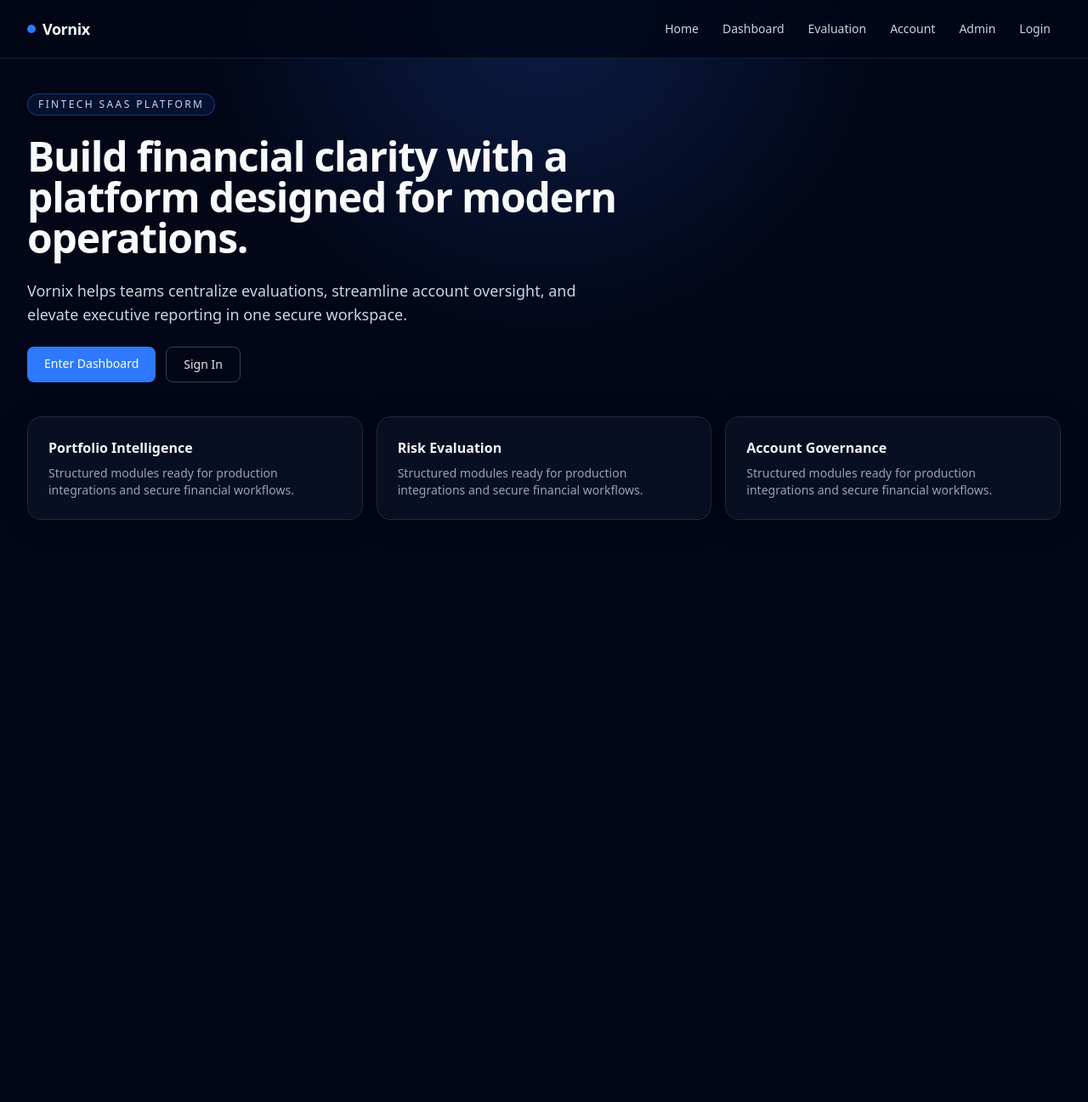
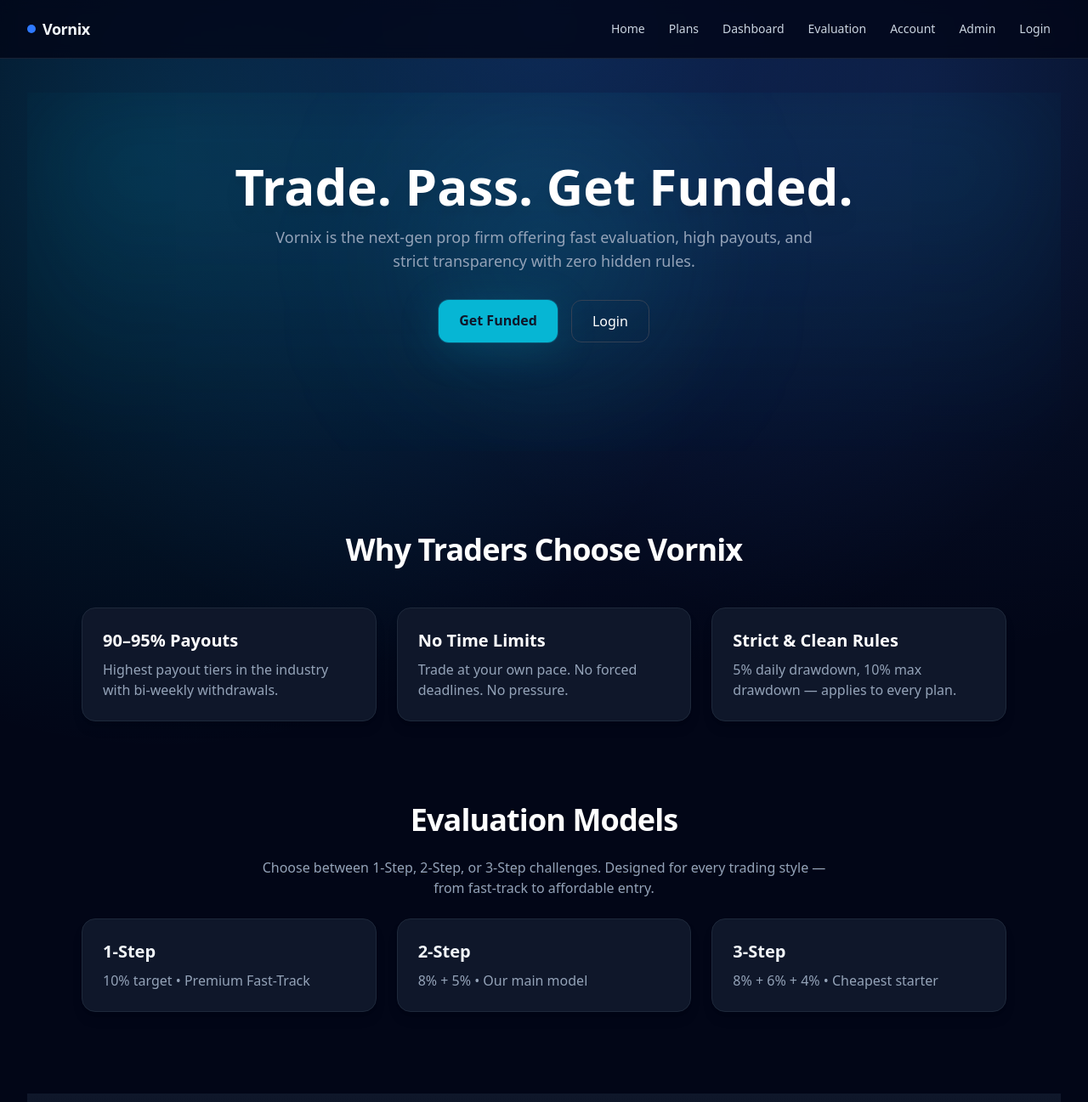
Before and after one commit to vornixfunding-design/vornix-frontend, a Next.js app: page / in a window 1280 px wide. Shown: the top 1297 px of the page at 85% size. Before the commit the page ends 800 px from the top, so only its background shows below. Built offline with nearby package versions, Linux system fonts and the light colour scheme.

Commit message:
Redesign homepage with premium fintech styling

```diff
--- a/app/globals.css
+++ b/app/globals.css
@@ -11,12 +11,19 @@
 }
 
 body {
-  @apply bg-slate-950 text-slate-100;
+  @apply bg-slate-950 text-slate-200 antialiased;
+  background-image:
+    radial-gradient(circle at 15% 10%, rgb(6 182 212 / 0.18), transparent 34%),
+    radial-gradient(circle at 85% 5%, rgb(59 130 246 / 0.14), transparent 32%);
 }
 
 @layer components {
+  .section-title {
+    @apply text-3xl font-semibold tracking-tight text-white md:text-4xl;
+  }
+
   .card {
-    @apply rounded-2xl border border-slate-800 bg-slate-900/60 p-6 shadow-soft backdrop-blur;
+    @apply rounded-2xl border border-slate-800 bg-slate-900 p-6 shadow-lg transition hover:shadow-cyan-500/20;
   }
 
   .page-title {
@@ -27,3 +34,13 @@ body {
     @apply mt-2 max-w-2xl text-sm text-slate-400;
   }
 }
+
+@layer utilities {
+  .glow-ring {
+    box-shadow: 0 0 0 1px rgb(34 211 238 / 0.2), 0 8px 50px rgb(6 182 212 / 0.18);
+  }
+
+  .hover-lift {
+    @apply transition-transform duration-300 hover:-translate-y-1;
+  }
+}
--- a/app/page.js
+++ b/app/page.js
@@ -1,44 +1,100 @@
-import Link from 'next/link';
+"use client";
 
-export default function LandingPage() {
+export default function HomePage() {
   return (
-    <section className="space-y-10">
-      <div className="space-y-6">
-        <p className="inline-flex rounded-full border border-brand-500/40 bg-brand-500/10 px-3 py-1 text-xs uppercase tracking-[0.2em] text-brand-200">
-          Fintech SaaS Platform
+    <main className="space-y-24 pb-8">
+      {/* HERO SECTION */}
+      <section className="relative overflow-hidden pt-20 pb-32 text-center">
+        <div className="pointer-events-none absolute inset-0 bg-gradient-to-b from-cyan-500/10 to-transparent blur-3xl" />
+        <div className="pointer-events-none absolute left-1/2 top-20 h-56 w-56 -translate-x-1/2 rounded-full bg-cyan-400/20 blur-[110px]" />
+
+        <h1 className="relative text-5xl font-bold text-white drop-shadow-xl md:text-6xl">
+          Trade. Pass. Get Funded.
+        </h1>
+        <p className="relative mx-auto mt-4 max-w-2xl text-lg text-slate-400">
+          Vornix is the next-gen prop firm offering fast evaluation, high payouts, and strict transparency with zero
+          hidden rules.
         </p>
-        <h1 className="max-w-3xl text-4xl font-semibold tracking-tight text-slate-50 md:text-5xl">
-          Build financial clarity with a platform designed for modern operations.
-        </h1>
-        <p className="max-w-2xl text-base text-slate-300 md:text-lg">
-          Vornix helps teams centralize evaluations, streamline account oversight, and elevate executive reporting in one secure workspace.
-        </p>
-        <div className="flex flex-wrap gap-3">
-          <Link
-            href="/dashboard"
-            className="rounded-lg bg-brand-500 px-5 py-2.5 text-sm font-medium text-white transition hover:bg-brand-400"
+
+        <div className="relative mt-8 flex flex-wrap justify-center gap-4">
+          <a
+            href="/plans"
+            className="glow-ring rounded-xl bg-cyan-500 px-6 py-3 font-semibold text-slate-900 transition hover:bg-cyan-400"
           >
-            Enter Dashboard
-          </Link>
-          <Link
+            Get Funded
+          </a>
+          <a
             href="/login"
-            className="rounded-lg border border-slate-700 px-5 py-2.5 text-sm font-medium text-slate-200 transition hover:border-slate-500 hover:text-white"
+            className="rounded-xl border border-slate-700 px-6 py-3 text-white transition hover:border-cyan-400"
           >
-            Sign In
-          </Link>
+            Login
+          </a>
+        </div>
+      </section>
+
+      {/* WHY CHOOSE VORNIX */}
+      <section className="mx-auto max-w-6xl space-y-12 px-6 md:px-8">
+        <h2 className="section-title text-center">Why Traders Choose Vornix</h2>
+
+        <div className="grid gap-6 md:grid-cols-3">
+          <div className="card hover-lift">
+            <h3 className="mb-2 text-xl font-semibold text-white">90–95% Payouts</h3>
+            <p className="text-slate-400">Highest payout tiers in the industry with bi-weekly withdrawals.</p>
+          </div>
+
+          <div className="card hover-lift">
+            <h3 className="mb-2 text-xl font-semibold text-white">No Time Limits</h3>
+            <p className="text-slate-400">Trade at your own pace. No forced deadlines. No pressure.</p>
+          </div>
+
+          <div className="card hover-lift">
+            <h3 className="mb-2 text-xl font-semibold text-white">Strict &amp; Clean Rules</h3>
+            <p className="text-slate-400">5% daily drawdown, 10% max drawdown — applies to every plan.</p>
           </div>
         </div>
+      </section>
 
-      <div className="grid gap-4 md:grid-cols-3">
-        {['Portfolio Intelligence', 'Risk Evaluation', 'Account Governance'].map((item) => (
-          <article key={item} className="card">
-            <h2 className="text-base font-semibold text-slate-100">{item}</h2>
-            <p className="mt-2 text-sm text-slate-400">
-              Structured modules ready for production integrations and secure financial workflows.
+      {/* ACCOUNT MODELS */}
+      <section className="mx-auto max-w-6xl space-y-6 px-6 md:px-8">
+        <h2 className="section-title text-center">Evaluation Models</h2>
+        <p className="mx-auto max-w-2xl text-center text-slate-400">
+          Choose between 1-Step, 2-Step, or 3-Step challenges. Designed for every trading style — from fast-track to
+          affordable entry.
         </p>
-          </article>
-        ))}
+
+        <div className="mt-8 grid gap-6 md:grid-cols-3">
+          <a href="/plans" className="card hover-lift cursor-pointer hover:border-cyan-500">
+            <h3 className="text-xl font-semibold">1-Step</h3>
+            <p className="mt-2 text-slate-400">10% target • Premium Fast-Track</p>
+          </a>
+
+          <a href="/plans" className="card hover-lift cursor-pointer hover:border-cyan-500">
+            <h3 className="text-xl font-semibold">2-Step</h3>
+            <p className="mt-2 text-slate-400">8% + 5% • Our main model</p>
+          </a>
+
+          <a href="/plans" className="card hover-lift cursor-pointer hover:border-cyan-500">
+            <h3 className="text-xl font-semibold">3-Step</h3>
+            <p className="mt-2 text-slate-400">8% + 6% + 4% • Cheapest starter</p>
+          </a>
         </div>
       </section>
+
+      {/* CTA SECTION */}
+      <section className="bg-gradient-to-b from-slate-900 to-slate-950 px-6 py-20 text-center md:px-8">
+        <h2 className="text-4xl font-bold text-white">Ready to Start Trading?</h2>
+        <p className="mt-4 text-slate-400">Start your evaluation and join a new generation of funded traders.</p>
+
+        <a
+          href="/plans"
+          className="glow-ring mt-8 inline-block rounded-xl bg-cyan-500 px-8 py-4 text-lg font-bold text-slate-900 transition hover:bg-cyan-400"
+        >
+          Start Now
+        </a>
+      </section>
+
+      {/* FOOTER */}
+      <footer className="py-10 text-center text-sm text-slate-500">© {new Date().getFullYear()} Vornix Funding. All rights reserved.</footer>
+    </main>
   );
 }
--- a/components/Header.js
+++ b/components/Header.js
@@ -2,6 +2,7 @@ import Link from 'next/link';
 
 const navLinks = [
   { href: '/', label: 'Home' },
+  { href: '/plans', label: 'Plans' },
   { href: '/dashboard', label: 'Dashboard' },
   { href: '/dashboard/evaluation', label: 'Evaluation' },
   { href: '/dashboard/account', label: 'Account' },
```
Lines whose indentation alone changed are shown as unchanged.
